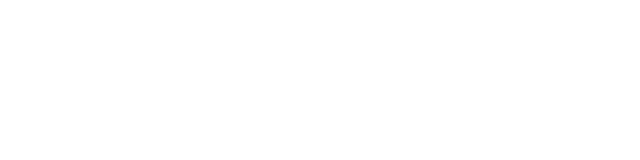
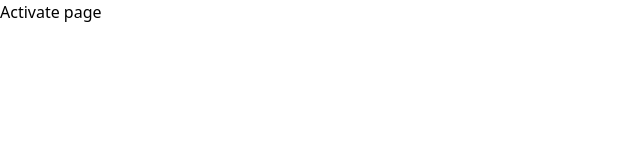
Before and after one commit to SheinaHamisi/hopewell-client, a React (Create React App) app: page /activate/1 in a window 1280 px wide. Before the commit this address had no page. Shown: the top 160 px of the page, without its empty margins (0-640 px from the left). Built offline with nearby package versions, Linux system fonts and the light colour scheme.

Commit message:
added activate page

```diff
--- a/src/App.js
+++ b/src/App.js
@@ -6,6 +6,7 @@
 import Login from "./Routes/Login";
 import Register from "./Routes/Register";
 import { ToastContainer } from "react-toastify";
+import Activate from "./Routes/Activate";
 function App() {
   return (
     <BrowserRouter>
@@ -14,6 +15,7 @@
         <Route path="/" element={<Website />} />
         <Route path="/login" element={<Login />} />
         <Route path="/register" element={<Register />} />
+        <Route path="/activate/:token" element={<Activate />} />
       </Routes>
     </BrowserRouter>
   );
--- /dev/null
+++ b/src/Routes/Activate.jsx
@@ -0,0 +1,11 @@
+import React from 'react'
+
+function Activate() {
+    return (
+        <div>
+            Activate page
+        </div>
+    )
+}
+
+export default Activate
--- a/src/Routes/Login.jsx
+++ b/src/Routes/Login.jsx
@@ -1,4 +1,8 @@
-import React from "react";
+// import React, { useState } from "react";
+// import { Link } from "react-router-dom";
+// import { toast } from "react-toastify";
+// import Input from "./components/Input";
+// import PrimaryButton from "./components/Button";
 
 function Login() {
   return <div>login</div>;
```
